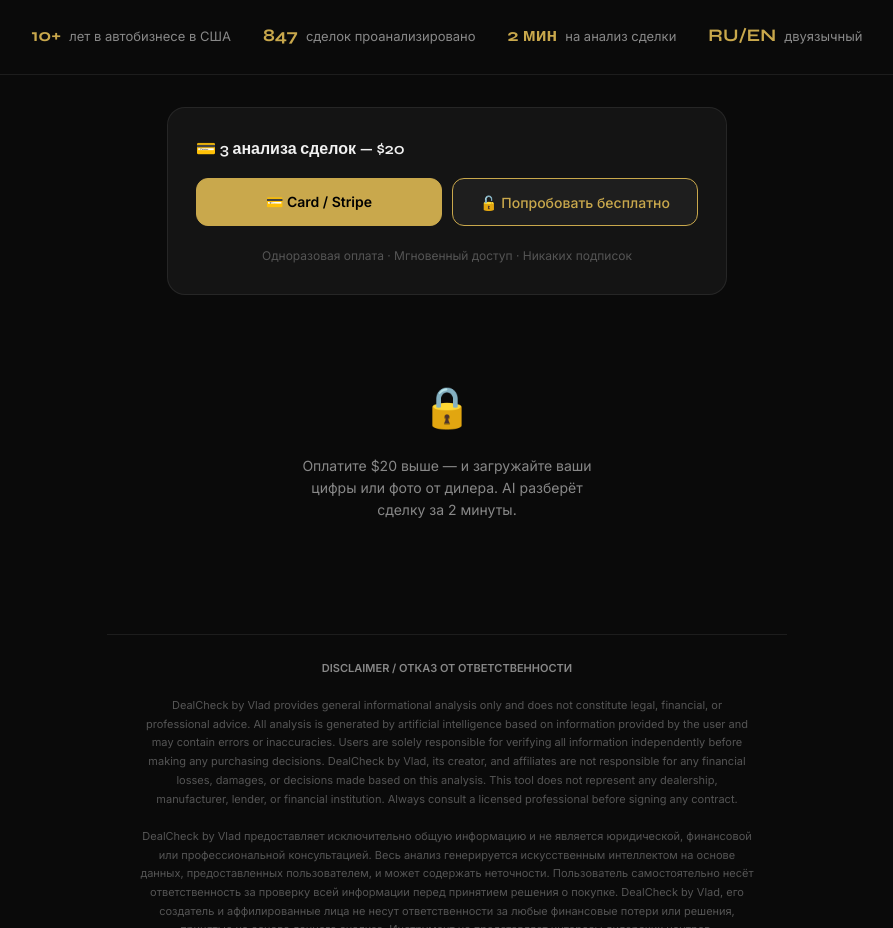
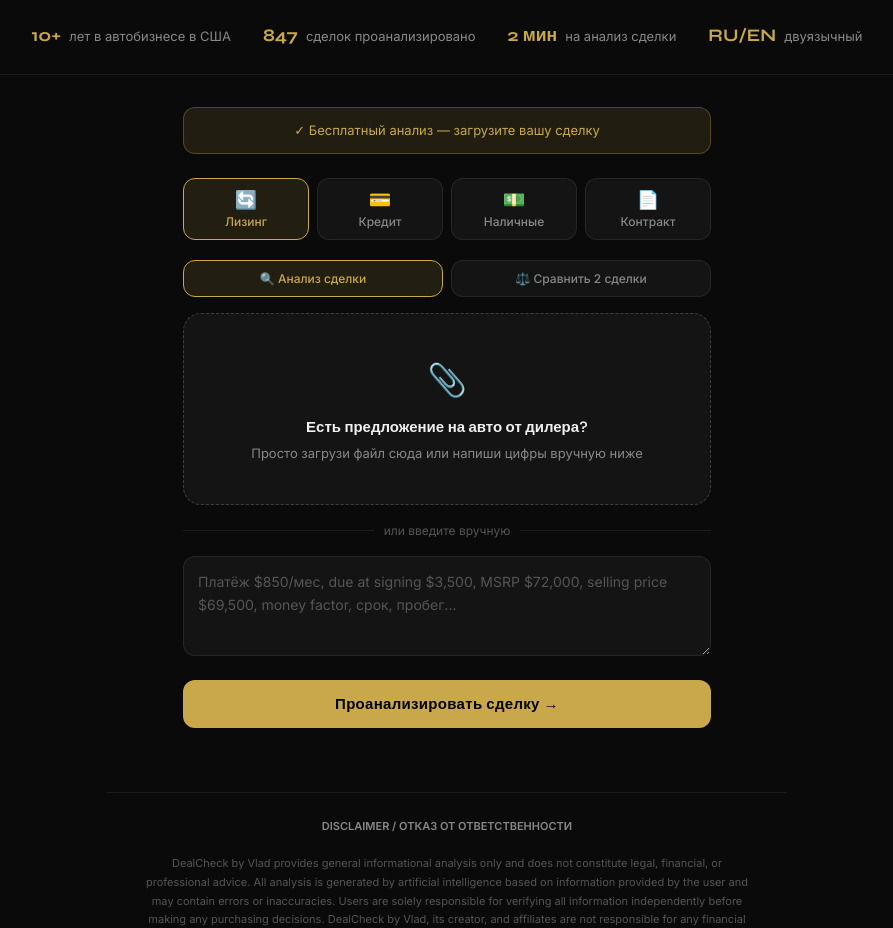
Before and after one commit to bujnitavladislav1993-debug/dealcheck, a plain HTML site: page index.html in a window 1280 px wide. Shown: the part 566-1494 px from the top of the page, without its empty margins (193-1086 px from the left). Drawn offline with Linux system fonts and the light colour scheme.

Commit message:
Remove homepage $20 paywall gate — analyzer free by default
The new freemium model gives users the first check free, so the
upfront '$20 to unlock' card and the 'Try free' button no longer
make sense — they appeared before the user could even try the tool.

CHANGES
- Payment-section and locked-overlay hidden (style:display:none)
  but kept in the DOM so showAnalyzer() and the ref-bonus banner
  insertion can still reference them by id without null-checks.
- Stale '$20' / '3 анализа сделок' copy stripped from the homepage.
- showAnalyzer() now runs unconditionally on every page load — the
  analyzer is the landing experience for everyone.
- payTitle/payNote/lockedText keys left in translations as dead code
  (harmless, removable later in a cleanup pass).

Co-Authored-By: Claude Sonnet 4.6 <noreply@anthropic.com>

```diff
--- a/index.html
+++ b/index.html
@@ -730,20 +730,15 @@
   <div class="trust-item"><span class="num">RU/EN</span> <span id="t4">двуязычный</span></div>
 </div>
 
-<!-- PAYMENT -->
-<div class="payment-section" id="payment-section">
-  <div class="payment-title" id="pay-title">💳 3 анализа сделок — $20</div>
+<!-- Legacy payment gate — kept in DOM (display:none) because showAnalyzer()
+     and the ref-bonus banner reference it by id. With the new freemium
+     model the first check is free, so this card never displays. -->
+<div class="payment-section" id="payment-section" style="display:none">
+  <div class="payment-title" id="pay-title"></div>
   <div class="payment-methods">
-    <a href="https://buy.stripe.com/6oU8wO6QYbUOb7I1J0bbG00" target="_blank" class="pay-btn primary">
-      💳 Card / Stripe
-    </a>
-
-    <button class="pay-btn" onclick="simulateUnlock()" id="demo-btn" style="border-color:var(--accent);color:var(--accent)">
-      🔓 Попробовать бесплатно
-    </button>
+    <a href="https://buy.stripe.com/6oU8wO6QYbUOb7I1J0bbG00" target="_blank" class="pay-btn primary">Card / Stripe</a>
   </div>
-
-  <div class="payment-note" id="pay-note">Одноразовая оплата · Мгновенный доступ · Никаких подписок</div>
+  <div class="payment-note" id="pay-note"></div>
 </div>
 
 <!-- ANALYZER -->
@@ -817,9 +812,11 @@
     <div id="result-area"></div>
   </div>
 
-  <div class="locked-overlay" id="locked-overlay">
+  <!-- Legacy locked overlay — never visible in freemium model (analyzer is unlocked on load).
+       Kept in DOM because showAnalyzer() toggles it. -->
+  <div class="locked-overlay" id="locked-overlay" style="display:none">
     <div class="lock-icon">🔒</div>
-    <p id="locked-text">Оплатите $20 выше — и загружайте ваши цифры или фото от дилера. AI разберёт сделку за 2 минуты.</p>
+    <p id="locked-text"></p>
   </div>
 </div>
 
@@ -991,11 +988,10 @@ function renderUnlockedAnalysis(body, diagnosis) {
   resultArea.scrollIntoView({ behavior: 'smooth', block: 'start' });
 }
 
-// Show analyzer if returning user still has analyses left
+// Freemium model: analyzer is visible to everyone on page load.
+// First check is free; the post-analysis paywall handles monetization.
 window.addEventListener("DOMContentLoaded", function() {
-  if (paidAnalyses > 0 && analysisCount < (4 + refBonus)) {
-    showAnalyzer();
-  }
+  showAnalyzer();
   animateCounter(getGlobalCount());
 
   // Show referral bonus banner if they arrived via a ref link
```
